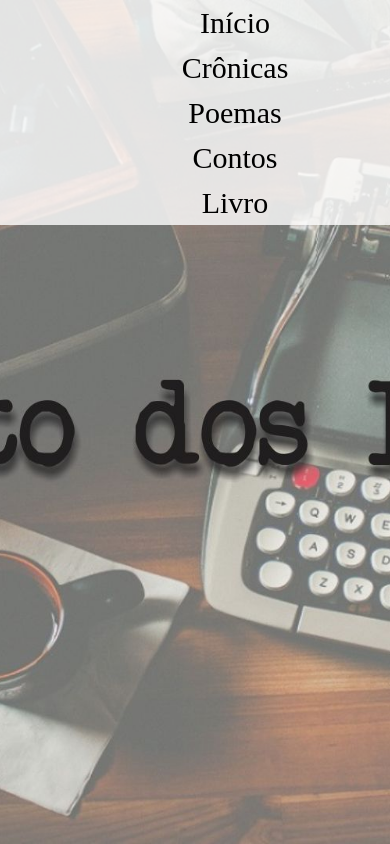
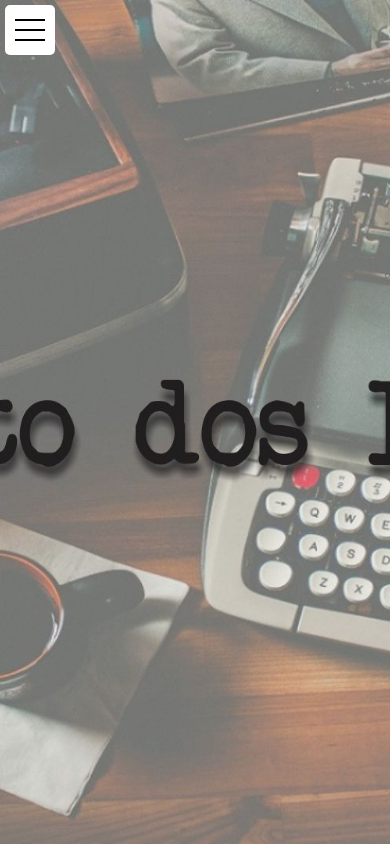
Before and after one commit to Jonathaannn/Recanto-dos-Bardos, a plain HTML site: page Recanto dos Bardos.html in a window 390 px wide. Shown: the top 844 px of the page. Drawn offline with Linux system fonts and the light colour scheme.

Commit message:
Modificação do menu

```diff
--- a/Recanto dos Bardos.html
+++ b/Recanto dos Bardos.html
@@ -10,17 +10,24 @@
 </head>
 
 <body>
+
+  <input type="checkbox" id="check">
+  <label for="check">
+    <div id="menu">
+      <span id="linha"></span>
+    </div>
+  </label>
+  <div class="caixa">
+    <div id="ponto-link">
+      <a href="#">Início</a>
+      <a href="#Cronica">Crônicas</a>
+      <a href="#Poema">Poemas</a>
+      <a href="#Conto">Contos</a>
+      <a href="#Livro">Livro</a>
+    </div>
+  </div>
+
   <div id="template"></div>
-
-  <div id="menu">
-    <ul>
-      <li><a href="#">Início</a></li>
-      <li><a href="#Crônicas">Crônicas</a></li>
-      <li><a href="#Poema">Poemas</a></li>
-      <li><a href="#Conto">Contos</a></li>
-      <li><a href="#Livro">Livro</a></li>
-    </ul>
-  </div>
 
   <div class="topo">
 
@@ -41,7 +48,7 @@
 
   <div class="meio">
 
-    <h1><a id="Crônicas">Crônicas</a></h1>
+    <h1><a id="Cronica">Crônicas</a></h1>
 
     <h3>Todas as crônicas foram inspiradas em um Jogo.</h3>
 
@@ -217,7 +224,7 @@
           <p>
           <h3>Um conto de um assassino</h3>
           </p>
-          <p>Sinopse: Um grupo de amigos lutam por suas vidas, as ruas de Lichenborg já não são mais seguras, um
+          <p><b>Sinopse:</b> Um grupo de amigos lutam por suas vidas, as ruas de Lichenborg já não são mais seguras, um
             assassino sádico está à solta e pretende matar um a um, em vingança ao passado sombrio que o atormenta. A
             insanidade, perda de um ente querido e um segredo obscuro pode ser mais perigoso que um homem com sequelas
             de seu passado conturbado, um a um os amigos têm seus destinos traçados.</p>
--- a/estilo/estilo.css
+++ b/estilo/estilo.css
@@ -1,42 +1,100 @@
+html,
 body {
   margin: 0;
   padding: 0;
-  box-sizing: border-box;
-  background: #ccc;
+  height: 100%;
+  font: 16px "Lato", sans-serif;
+  background: #777;
 }
-#menu ul {
+#menu {
+  background-color: #fff;
   position: fixed;
-  left: 0;
+  border-radius: 5px;
+  width: 50px;
+  height: 50px;
+  z-index: 2;
+  top: 5px;
+  left: 5px;
+}
+#linha {
+  position: relative;
+  display: block;
+  background-color: #000;
+  width: 30px;
+  height: 2px;
+  top: 24px;
+  left: 10px;
+  transition: 0.3s ease-in-out;
+}
+#linha:before,
+#linha:after {
+  background-color: #000;
+  width: 100%;
+  height: 100%;
+  display: block;
+  content: "";
+  position: absolute;
+  transition: 0.3s ease-in-out;
+}
+#linha:before {
+  top: -10px;
+}
+#linha:after {
+  bottom: -10px;
+}
+input {
+  display: none;
+}
+input:checked ~ label #linha {
+  transform: rotate(45deg);
+}
+input:checked ~ label #linha:before {
+  transform: rotate(90deg);
   top: 0;
-  width: 100%;
-  margin: 0;
-  background-color: rgba(300, 300, 300, 0.8);
+}
+input:checked ~ label #linha:after {
+  transform: rotate(90deg);
+  bottom: 0;
+}
+.caixa {
+  width: 300px;
+  background: rgba(13, 13, 13, 0.8);
+  height: 100%;
+  left: -300px;
+  position: fixed;
+  transition: all 0.3s linear;
+  z-index: 1;
+}
+#check:checked ~ .caixa {
+  transform: translateX(300px);
+}
+#ponto-link {
+  margin-top: 75px;
+}
+#ponto-link a {
+  display: inline-block;
+  text-decoration: none;
   text-align: center;
-  list-style: none;
+  color: #000;
+  background-color: #fff;
+  width: 75%;
+  padding: 15px;
+  margin-top: 20px;
+  border-radius: 0 5px 5px 0;
+  transition: 0.165s;
 }
-#menu ul li {
-  display: inline;
-}
-#menu ul li a {
-  padding: 5.5px 60px;
-  display: inline-block;
-  font-family: lucida calligraphy;
-  color: black;
-  text-decoration: none;
-  font-size: 30;
-}
-#menu ul li a:hover {
-  color: #ffffff;
-  background: rgba(0, 0, 0, 0.8);
-  transition: 0.7s;
+#ponto-link a:hover {
+  border-right: 5px solid #777;
+  transition: 0.165s;
 }
 #template {
-  background-image: url("Template3.jpg");
+  position: relative;
+  height: 100%;
+  background-image: url(Template3.jpg);
   background-repeat: no-repeat;
   background-size: cover;
+  background-position: center;
   background-attachment: fixed;
-  background-position: center;
-  height: 100%;
 }
 .topo {
   padding: 60px 15px;
@@ -65,12 +123,13 @@ body {
   margin-bottom: 50px;
 }
 .fundo {
-  background-image: url("fundo.jpg");
+  position: relative;
+  height: 100%;
+  background-image: url(fundo.jpg);
   background-repeat: no-repeat;
   background-size: cover;
+  background-position: center;
   background-attachment: fixed;
-  background-position: center;
-  height: 100%;
 }
 .div-cont {
   display: flex;
@@ -111,7 +170,7 @@ body {
 @media screen and (max-width: 620px) {
   .conteudo,
   .conteudo-2 {
-    width: 90%;
+    width: 95%;
   }
   .div-cont {
     justify-content: space-evenly;
```
